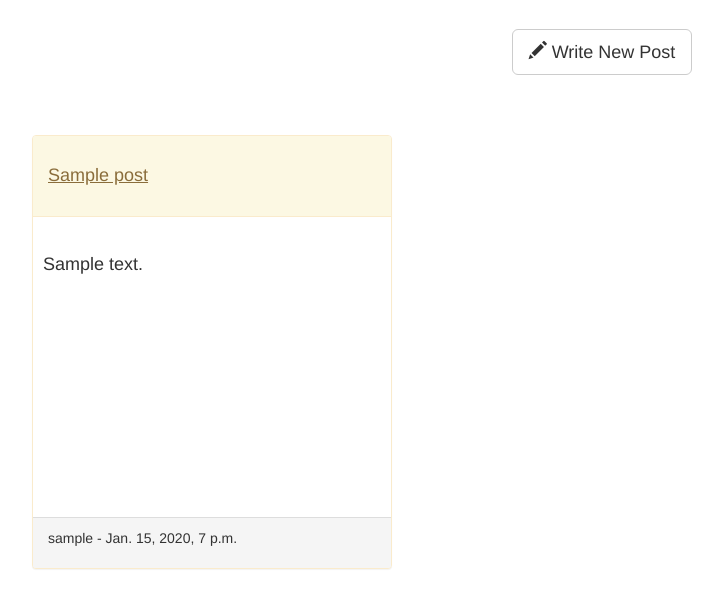
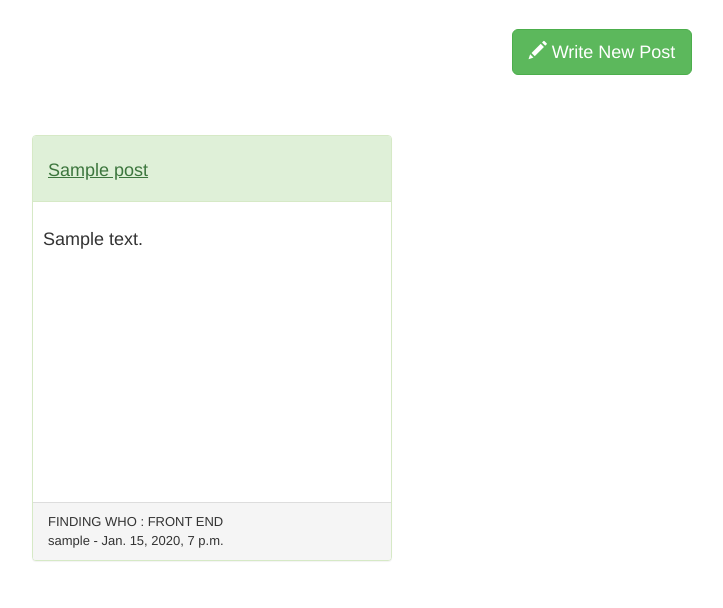
Before and after one commit to Jack-Shin/makeCollabo, a Django app: a page that uses MakeCollabo/makeCollabo/templates/viewmore.html in a window 1280 px wide. Shown: the part 51-659 px from the top of the page, without its empty margins (38-761 px from the left). Run offline with Django 3.2, Linux system fonts and the light colour scheme; tables that the repository leaves empty hold one stand-in row (values such as "Sample post"); some libraries are stand-ins or nearby versions.

Commit message:
change appearance and add find_who

```diff
--- a/MakeCollabo/makeCollabo/static/css/base.css
+++ b/MakeCollabo/makeCollabo/static/css/base.css
@@ -3,6 +3,16 @@
 }
 
 .navbar {
+	margin-bottom: 0px;
+}
+
+.panel-h3 {
+	font-size: 18px;
+	text-decoration: underline;
+	height: 30px;
+	overflow: hidden;
+	text-overflow: ellipsis;
+	margin-top: 15px;
 	margin-bottom: 0px;
 }
 
@@ -14,6 +24,7 @@
 	.sign-margin {
 		margin-top: 150px;
 	}
+
 
 }
 
--- a/MakeCollabo/makeCollabo/static/css/index.css
+++ b/MakeCollabo/makeCollabo/static/css/index.css
@@ -71,6 +71,7 @@
 	height: 100%
 }
 
+
 @media screen and (max-width: 620px) {
 	.dicon {
 		color: #FFFFFF;
--- a/MakeCollabo/makeCollabo/templates/addpost.html
+++ b/MakeCollabo/makeCollabo/templates/addpost.html
@@ -11,7 +11,7 @@
             <h4 class="modal-title">Make your title short</h4>
           </div>
           <div class="modal-body">
-            <h4>Use Short Comprehensible Expression Can show Your Meaning explictly.</h4>
+            <h4>Use Short and Comprehensible Expression Can Show Your Meaning explictly.</h4>
           </div>
           <div class="modal-footer">
             <button type="button" class="btn btn-default" data-dismiss="modal">Close</button>
--- a/MakeCollabo/makeCollabo/templates/index.html
+++ b/MakeCollabo/makeCollabo/templates/index.html
@@ -82,10 +82,10 @@
         {% for i in "xxxxxx" %}
         <div class="col-sm-6 col-md-6 col-lg-4">
           <div class="panel panel-warning">
-            <div class="panel-heading"><h3 style="text-decoration: underline;">Lorem Ipsum</h3></div>
-              <div class="panel-body text " style="padding: 10px; height: 300px; overflow: hidden;">
+            <div class="panel-heading"><h3 class="panel-h3">Lorem Ipsum Dolor</h3></div>
+              <div class="panel-body text " style="padding: 10px; height: 300px; overflow: hidden; ">
 
-               <p style="font-size: 18px; padding-top: 25px;">Lorem ipsum dolor sit amet, consectetur adipiscing elit. Aliquam massa orci, rutrum id ex porttitor, cursus laoreet quam. Fusce nisi mauris, cursus vel elit quis, dapibus eleifend tortor. Praesent ultricies fermentum tortor. Cras nec nisi mollis, mattis eros et, venenatis est. Morbi sed odio dapibus, placerat quam et, tincidunt tellus. Phasellus ante nibh, pulvinar nec orci vitae, feugiat viverra est. Duis et lectus ultrices, consequat quam ac, consequat metus. Phasellus aliquet facilisis ante. Nam sit amet erat consequat, rutrum justo id, auctor odio. Integer vel consequat augue. Etiam luctus nibh dui, quis consequat elit dictum quis. Suspendisse sagittis ullamcorper congue.</p>
+               <p style="font-size: 18px; padding-top: 15px;">Lorem ipsum dolor sit amet, consectetur adipiscing elit. Aliquam massa orci, rutrum id ex porttitor, cursus laoreet quam. Fusce nisi mauris, cursus vel elit quis, dapibus eleifend tortor. Praesent ultricies fermentum tortor. Cras nec nisi mollis, mattis eros et, venenatis est. Morbi sed odio dapibus, placerat quam et, tincidunt tellus. Phasellus ante nibh, pulvinar nec orci vitae, feugiat viverra est. Duis et lectus ultrices, consequat quam ac, consequat metus. Phasellus aliquet facilisis ante. Nam sit amet erat consequat, rutrum justo id, auctor odio. Integer vel consequat augue. Etiam luctus nibh dui, quis consequat elit dictum quis. Suspendisse sagittis ullamcorper congue.</p>
               </div><!--panel-body-->
             <div class="panel-footer"><p>Lorem Ipsum  -  2017/01/07 23:04</p></div>
           </div><!--panel-->
--- a/MakeCollabo/makeCollabo/templates/viewmore.html
+++ b/MakeCollabo/makeCollabo/templates/viewmore.html
@@ -4,7 +4,7 @@
 <div class="container-fluid">
   <br><br><br><br>
   <div class="row text-center">
-    <a href="{% url 'addpost' %}" class="btn btn-default btn-lg" role="button"><span class="glyphicon glyphicon-pencil"></span> Write New Post</a>
+    <a href="{% url 'addpost' %}" class="btn btn-success btn-lg" role="button"><span class="glyphicon glyphicon-pencil"></span> Write New Post</a>
   </div>
 </div>
 
@@ -14,13 +14,24 @@
     <br><br><br>
     {% for post in posts %}
     <div class="col-sm-6 col-md-6 col-lg-4">
-      <div class="panel panel-warning">
-        <div class="panel-heading"><h3 style="font-size: 18px; text-decoration: underline; height: 30px; overflow: hidden; text-overflow: ellipsis;"><nobr>{{post.title}}</nobr></h3></div>
-        <div class="panel-body text " style="padding: 10px; height: 300px; overflow: hidden;">
+      <div class="panel panel-success">
+        <div class="panel-heading"><h3 class="panel-h3"><nobr>{{post.title}}</nobr></h3></div>
+        <div class="panel-body text " style="padding: 10px; height: 300px; overflow: hidden; ">
 
-          <p style="font-size: 18px; padding-top: 25px;">{{post.text}}</p>
+          <p style="font-size: 18px; padding-top: 15px;">{{post.text}}</p>
         </div><!--panel-body-->
-        <div class="panel-footer"><p>{{post.author}}  -  {{post.created_date}}</p></div>
+        <div class="panel-footer">
+          <p style="font-size: 13px; margin-bottom: 0px;">FINDING WHO :
+          {% if post.find_who == 'BO' %}
+          BOTH
+          {% elif post.find_who == 'BE' %}
+          BACK END
+          {% elif post.find_who == 'FE' %}
+          FRONT END
+          {% endif %}
+          </p>
+          <p style="font-size: 13px; margin-bottom: 0px;">{{post.author}} - {{post.created_date}}</p>
+        </div>
       </div><!--panel-->
     </div> <!--col-->
     {% endfor %}
```
